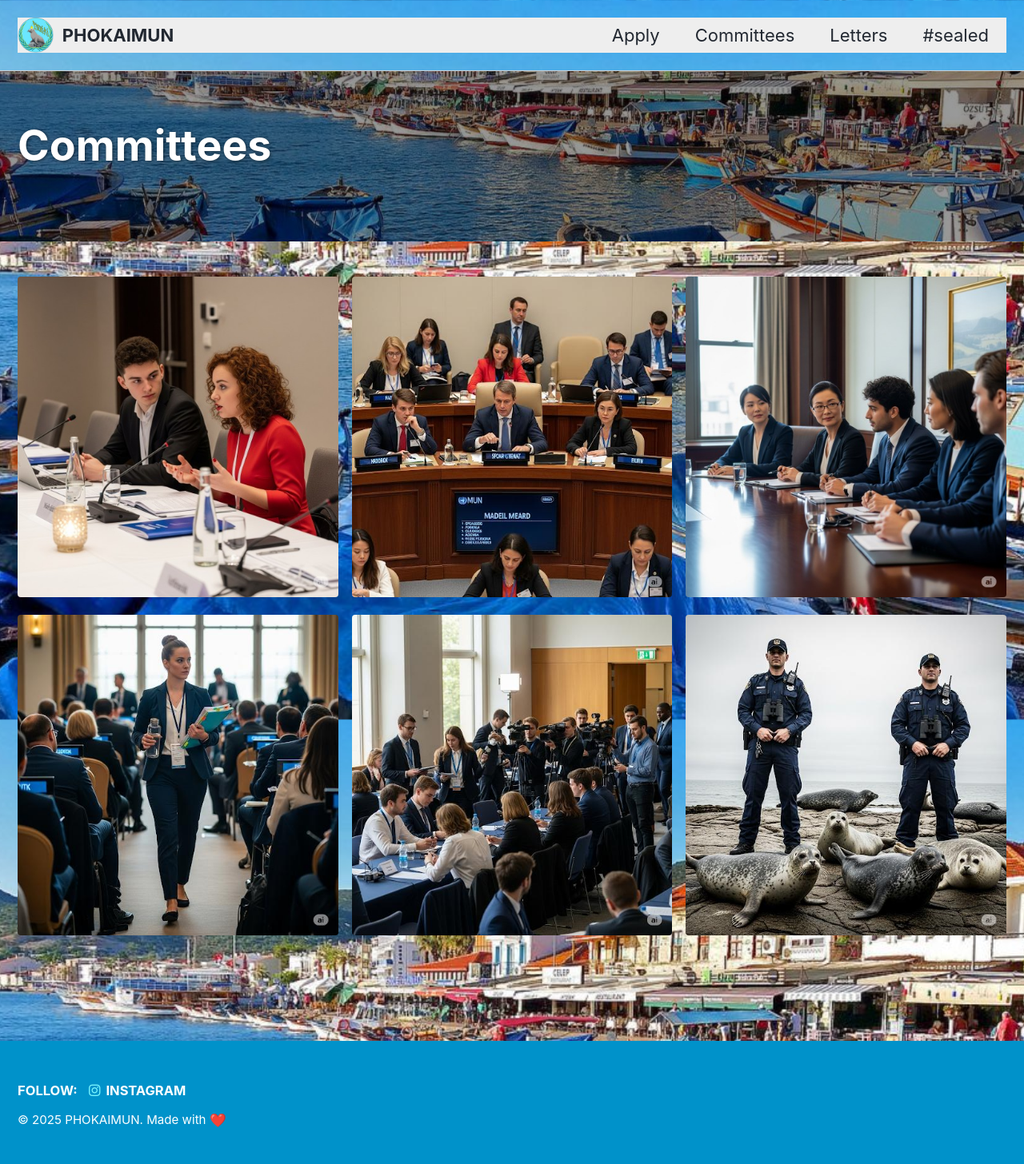
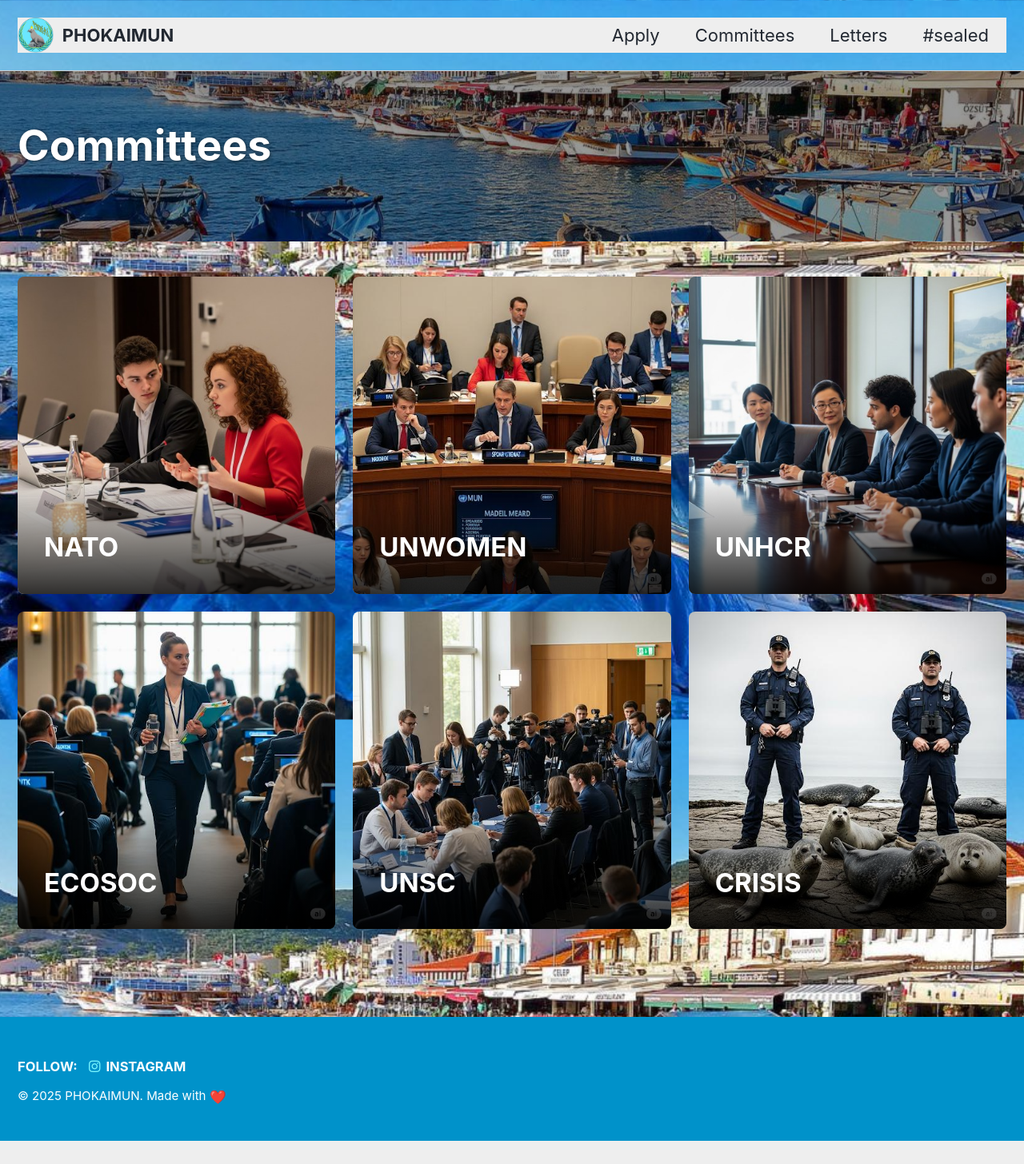
Before and after one commit to Phokaimun/Phokaimun.github.io, a Jekyll site: the page built from _pages/committees.md, in a window 1280 px wide. Shown: the whole page at 80% size. Built offline with Jekyll 4.4.1, drawn with Linux system fonts in a browser that asks for light colours; cached includes are drawn as plain includes; emoji names are drawn with the system emoji font; after the commit the page ends 1427 px from its top, so only the background shows below that.

Commit message:
Update committees.md

```diff
--- a/_pages/committees.md
+++ b/_pages/committees.md
@@ -8,30 +8,30 @@
   overlay_filter: "0.4"
 
 gallery:
-  - url: https://ziyacu.github.io/Phokaimun.github.io/
-    image_path: /assets/images/delegate.jpeg
+  - url: https://ziyacu.github.io/Phokaimun.github.io/committees/
+    image_path: /Phokaimun.github.io/assets/images/delegate.jpeg
     alt: "delegate"
-    excerpt: "**NATO**"
-  - url: https://ziyacu.github.io/Phokaimun.github.io/
-    image_path: /assets/images/chairboard.jpeg
+    excerpt: "<strong>NATO</strong>"
+  - url: https://ziyacu.github.io/Phokaimun.github.io/committees/
+    image_path: /Phokaimun.github.io/assets/images/chairboard.jpeg
     alt: "chairboard"
-    excerpt: "**UNWOMEN**"
-  - url: https://ziyacu.github.io/Phokaimun.github.io/
-    image_path: /assets/images/delegation.jpeg
+    excerpt: "<strong>UNWOMEN</strong>"
+  - url: https://ziyacu.github.io/Phokaimun.github.io/committees/
+    image_path: /Phokaimun.github.io/assets/images/delegation.jpeg
     alt: "delegation"
-    excerpt: "**UNHCR**"
-  - url: https://ziyacu.github.io/Phokaimun.github.io/
-    image_path: /assets/images/admin.jpeg
+    excerpt: "<strong>UNHCR</strong>"
+  - url: https://ziyacu.github.io/Phokaimun.github.io/committees/
+    image_path: /Phokaimun.github.io/assets/images/admin.jpeg
     alt: "admin"
-    excerpt: "**ECOSOC**"
-  - url: https://ziyacu.github.io/Phokaimun.github.io/
-    image_path: /assets/images/press.jpeg
+    excerpt: "<strong>ECOSOC</strong>"
+  - url: https://ziyacu.github.io/Phokaimun.github.io/committees/
+    image_path: /Phokaimun.github.io/assets/images/press.jpeg
     alt: "press"
-    excerpt: "**UNSC**"
-  - url: https://ziyacu.github.io/Phokaimun.github.io/
-    image_path: /assets/images/security.jpeg
+    excerpt: "<strong>UNSC</strong>"
+  - url: https://ziyacu.github.io/Phokaimun.github.io/committees/
+    image_path: /Phokaimun.github.io/assets/images/security.jpeg
     alt: "security"
-    excerpt: "**CRISIS**"
+    excerpt: "<strong>CRISIS</strong>"
 ---
 
-{% include gallery layout="third" %}
+{% include custom-gallery.html %}
```
